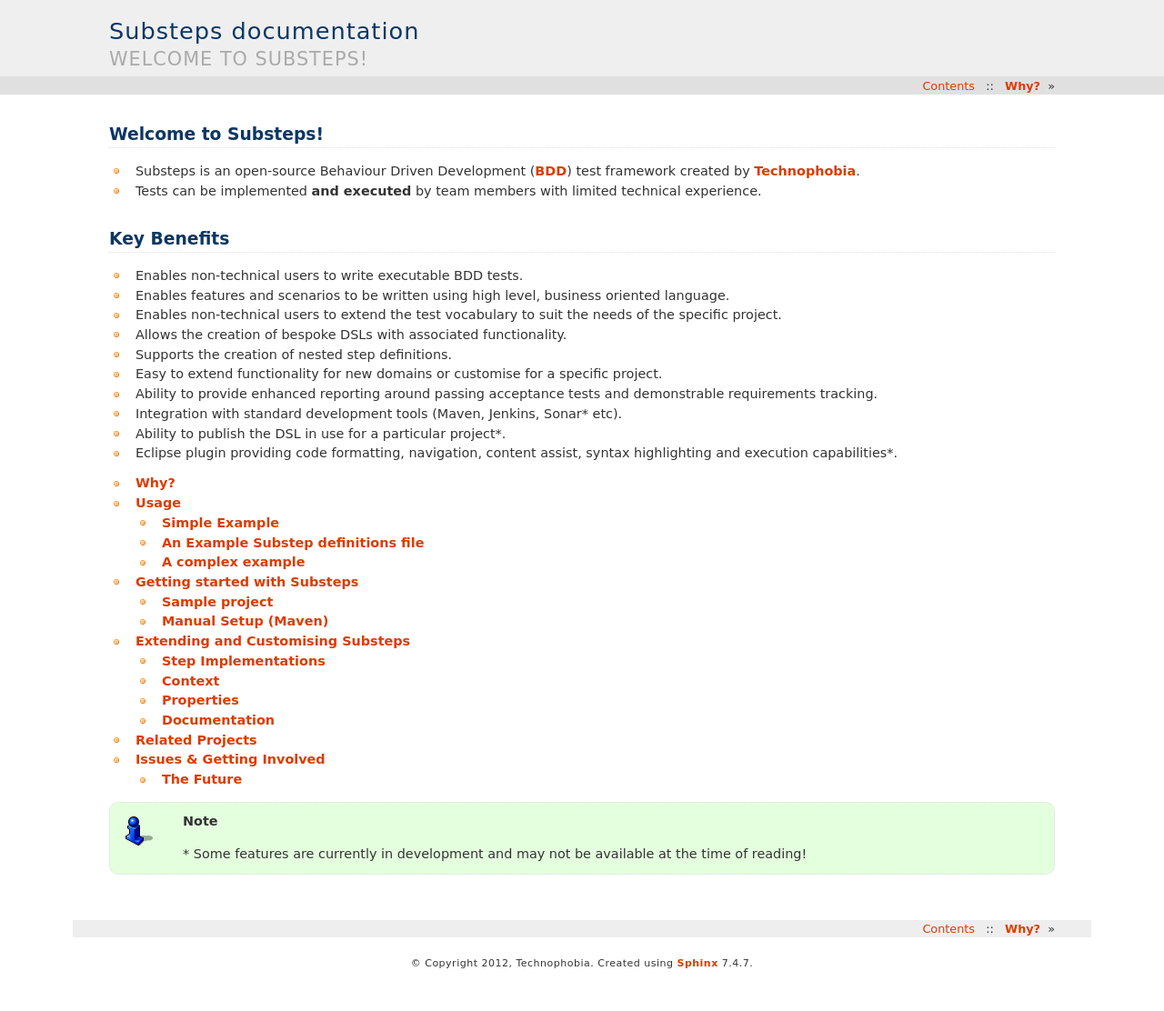
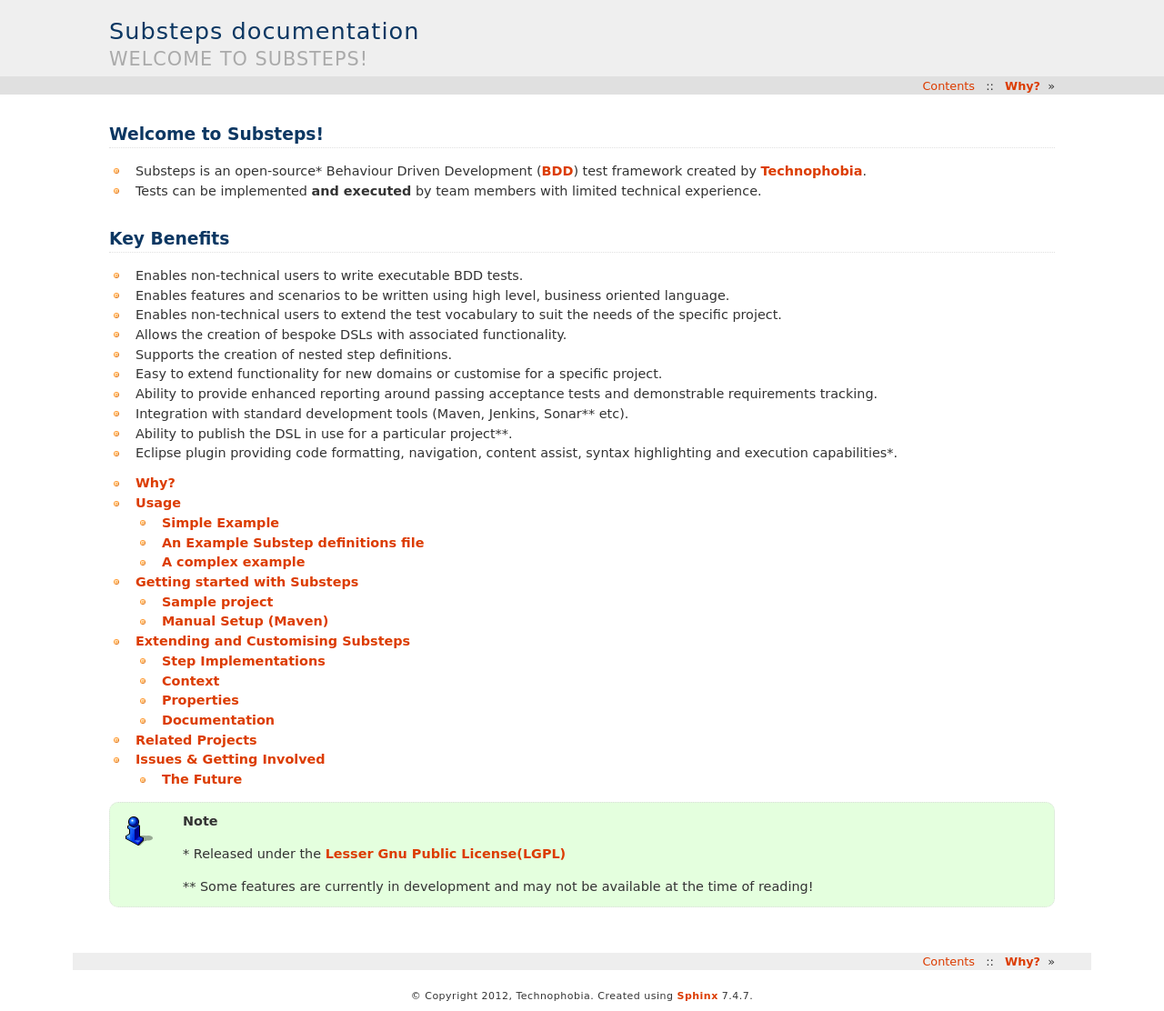
Before and after one commit to G2G3Digital/substeps, a Sphinx documentation site: the page built from docs/index.rst, in a window 1280 px wide. Shown: the whole page at 91% size. Built offline with Sphinx 7.4.7, drawn with Linux system fonts in a browser that asks for light colours; before the commit the page ends 1076 px from its top, so only the background shows below that.

Commit message:
doc updates

```diff
--- a/docs/index.rst
+++ b/docs/index.rst
@@ -6,7 +6,7 @@
 Welcome to Substeps!
 ====================
 
-- Substeps is an open-source Behaviour Driven Development (`BDD <http://en.wikipedia.org/wiki/Behavior_Driven_Development>`_) test framework created by `Technophobia <http://www.technophobia.com/>`_.
+- Substeps is an open-source* Behaviour Driven Development (`BDD <http://en.wikipedia.org/wiki/Behavior_Driven_Development>`_) test framework created by `Technophobia <http://www.technophobia.com/>`_.
 - Tests can be implemented **and executed** by team members with limited technical experience.
 
 Key Benefits
@@ -18,8 +18,8 @@
 - Supports the creation of nested step definitions.
 - Easy to extend functionality for new domains or customise for a specific project.
 - Ability to provide enhanced reporting around passing acceptance tests and demonstrable requirements tracking.
-- Integration with standard development tools (Maven, Jenkins, Sonar*  etc).
-- Ability to publish the DSL in use for a particular project*.
+- Integration with standard development tools (Maven, Jenkins, Sonar**  etc).
+- Ability to publish the DSL in use for a particular project**.
 - Eclipse plugin providing code formatting, navigation, content assist, syntax highlighting and execution capabilities*.
 
 
@@ -36,4 +36,6 @@
 
 
 .. Note::
-   `*` Some features are currently in development and may not be available at the time of reading!
+   `*` Released under the `Lesser Gnu Public License(LGPL) <http://www.gnu.org/licenses/lgpl.html>`_
+
+   `**` Some features are currently in development and may not be available at the time of reading!
--- a/docs/involved.rst
+++ b/docs/involved.rst
@@ -6,6 +6,7 @@
    - `Substeps Core <https://github.com/technophobia/substeps-core>`_
    - `Webdriver Substeps <https://github.com/technophobia/substeps-webdriver>`_
    - `Maven runner <https://github.com/technophobia/substeps-runner>`_
+   - `Glossary Builder <https://github.com/technophobia/substeps-glossary>`_
 
 If you have any issues or problems using any of the substeps projects, please let us know by raising an `issue <https://github.com/technophobia/substeps/issues>`_ under the substeps project or the specific project if you know where the issue lies.
 
```
Also changed, not shown: README.md (+3 -1 lines), docs/using.rst (+10 -6 lines).
